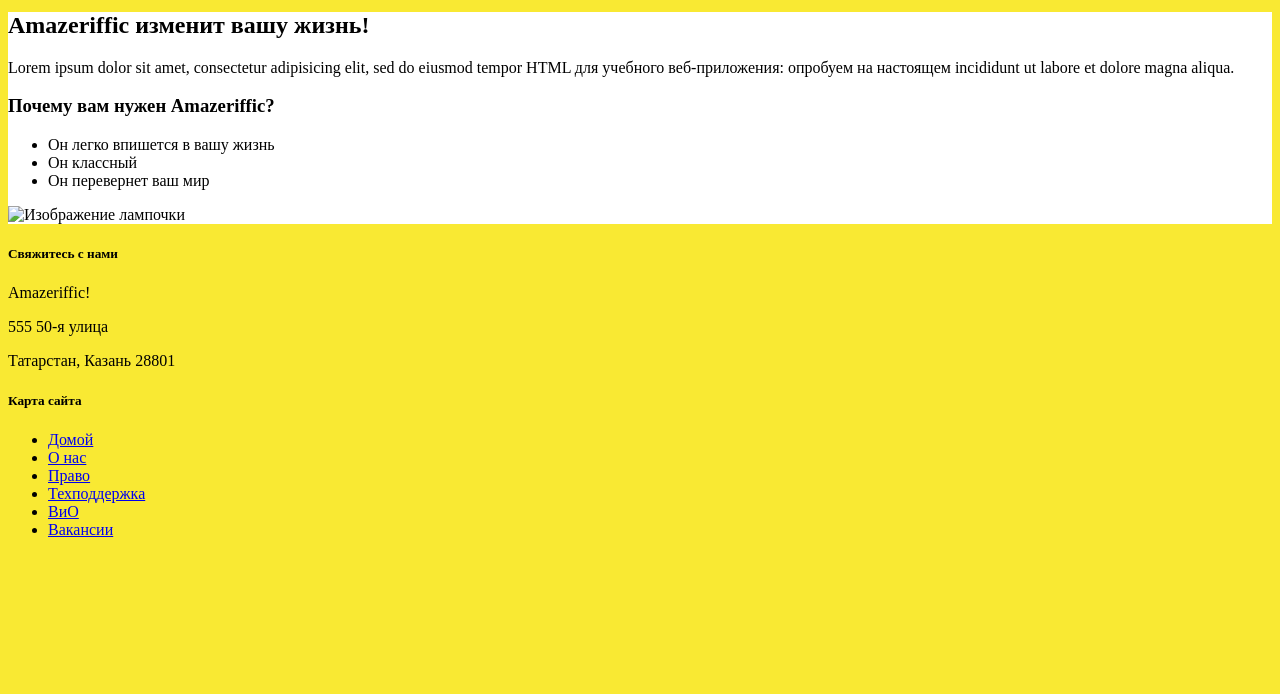
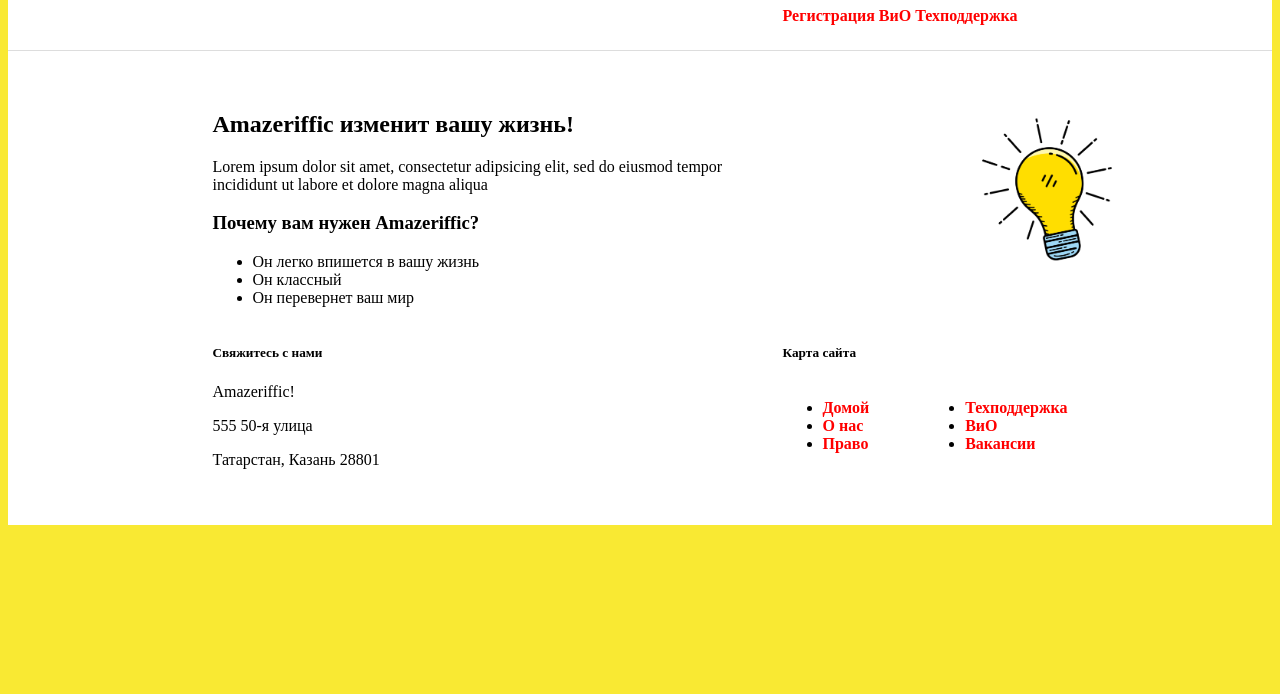
Before and after one commit to 1r34k2/practice, a plain HTML site: page index.html in a window 1280 px wide. Shown: the part 106-800 px from the top of the page. Drawn offline with Linux system fonts and the light colour scheme.

Commit message:
Конец

```diff
--- a/index.html
+++ b/index.html
@@ -17,18 +17,23 @@
         </div>
         </header>
 <main>
-    <h2>Amazeriffic изменит  вашу жизнь!</h2>
-<p>Lorem ipsum dolor sit amet, consectetur adipisicing elit, sed do eiusmod tempor HTML для учебного веб-приложения: опробуем на настоящем
-incididunt ut labore et dolore magna aliqua.</p>
+    <div class="container">
+        <div class="main-left">
+            <h2>Amazeriffic изменит вашу жизнь!</h2>
+            <p>Lorem ipsum dolor sit amet, consectetur adipsicing elit, sed do eiusmod tempor incididunt ut labore et dolore magna aliqua</p>
             <h3>Почему вам нужен Amazeriffic?</h3>
             <ul>
                 <li>Он легко впишется в вашу жизнь</li>
                 <li>Он классный</li>
                 <li>Он перевернет ваш мир</li>
             </ul>
-<img src="lightbulb.png" alt="Изображение лампочки">
-</main>
+        </div>
+    </div>
+    <div class="lightbulb">
+        <img width="200" src="lightbulb.png" alt="изображение лампочки">
+    </div>
 <footer>
+    <div class="container">
         <div class="contact">
             <h5>Свяжитесь с нами</h5>
             <p>Amazeriffic!</p>
@@ -37,15 +42,22 @@ incididunt ut labore et dolore magna aliqua.</p>
         </div>
         <div class="sitemap">
             <h5>Карта сайта</h5>
+            <div class="mapleft">
                 <ul>
                     <li><a href="#">Домой</a></li>
                     <li><a href="#">О нас</a></li>
                     <li><a href="#">Право</a></li>
+                </ul>
+            </div>
+            <div class="mapright">
+                <ul>
                     <li><a href="#">Техподдержка</a></li>
                     <li><a href="#">ВиО</a></li>
                     <li><a href="#">Вакансии</a></li>
                 </ul>
             </div>
+        </div>
+    </div>
 </footer>
 </body>
 </html>
--- a/styles/style.css
+++ b/styles/style.css
@@ -10,7 +10,64 @@ header .container, main .container, footer .container {
 }
 header {
     background: white;
+    overflow: auto;
+    border-bottom: 1px solid #dddddd;
+    padding: 25px 0 25px 0;
+}
+
+header nav {
+    float: right;
+    width: 285px;
+}
+
+a {
+    color: #FF0000;
+    text-decoration: none;
+    font-weight: bold;
 }
 main {
-    background: white;
+    background: white;overflow: auto;
+    padding: 40px;
 }
+
+.main-left {
+    float: left;
+    width: 570px;
+}
+
+main .lightbulb {
+    float: right;
+    width: 285px;
+}
+
+footer {
+    margin-top: 5%;
+}
+
+footer .contact {
+    float: left;
+    width: 570px;
+}
+
+footer .sitemap {
+    float: right;
+    width: 285px;
+}
+
+.mapleft {
+    float: left;
+}
+
+.mapright {
+    float: right;
+}
+
+.faqs {
+    float: left;
+    margin: 5%;
+}
+
+.QA {
+    font-weight: bold;
+    font-size: 1.2em;
+}
```
Also changed, not shown: faq.html (+10 -6 lines), lightbulb.png (added). Lines whose indentation alone changed are shown as unchanged.
